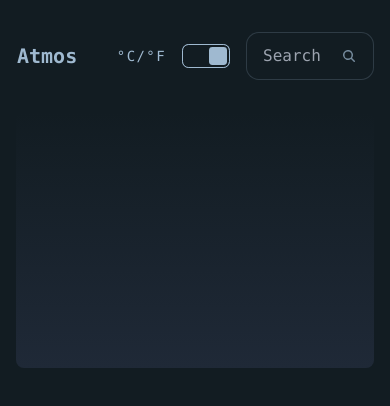
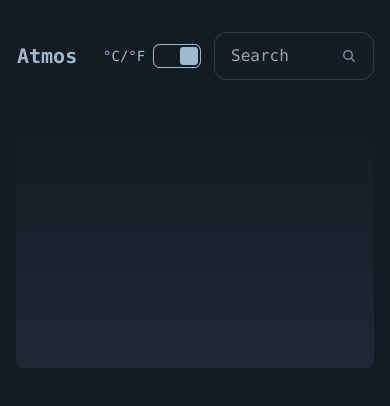
Before and after one commit to Emerson-Kelly/weather-app, a website built with webpack: page src/index.html in a window 390 px wide. Built offline with nearby package versions, Linux system fonts and the light colour scheme; files whose address does not match are found by name.

Commit message:
Update Search Bar on Mobile

```diff
--- a/src/index.html
+++ b/src/index.html
@@ -4,7 +4,6 @@
     <meta charset="UTF-8">
     <meta name="viewport" content="width=device-width, initial-scale=1.0">
     <title>Weather App</title>
-    <base href="/weather-app/">
     <link href="styles.css" rel="stylesheet" type="text/css" />
     <link href="https://cdn.jsdelivr.net/npm/daisyui@4.12.10/dist/full.min.css" rel="stylesheet" type="text/css" />
 
--- a/src/styles.css
+++ b/src/styles.css
@@ -37,10 +37,29 @@ html {
   }
 
   .search-bar {
-    width: 8rem;
+    width: 10rem;
+    gap: 0;
+  }
+
+  .form-control, .gap-4, .pr-1 span{
+    padding-right: 0.5rem;
+    letter-spacing: 0;
+  }
+
+  .form-control, .gap-4, .pr-1 label{
+    padding-right: 0;
+    padding-left: 0;
+  }
+
+  .flex-none, .gap-2 {
+    gap: 0.8rem;
   }
 
   .input input {
     width: 2rem;
   }
+
+  #current-weather img {
+    margin-top: -3rem;
+  }
 }
```
Also changed, not shown: dist/index.html.
